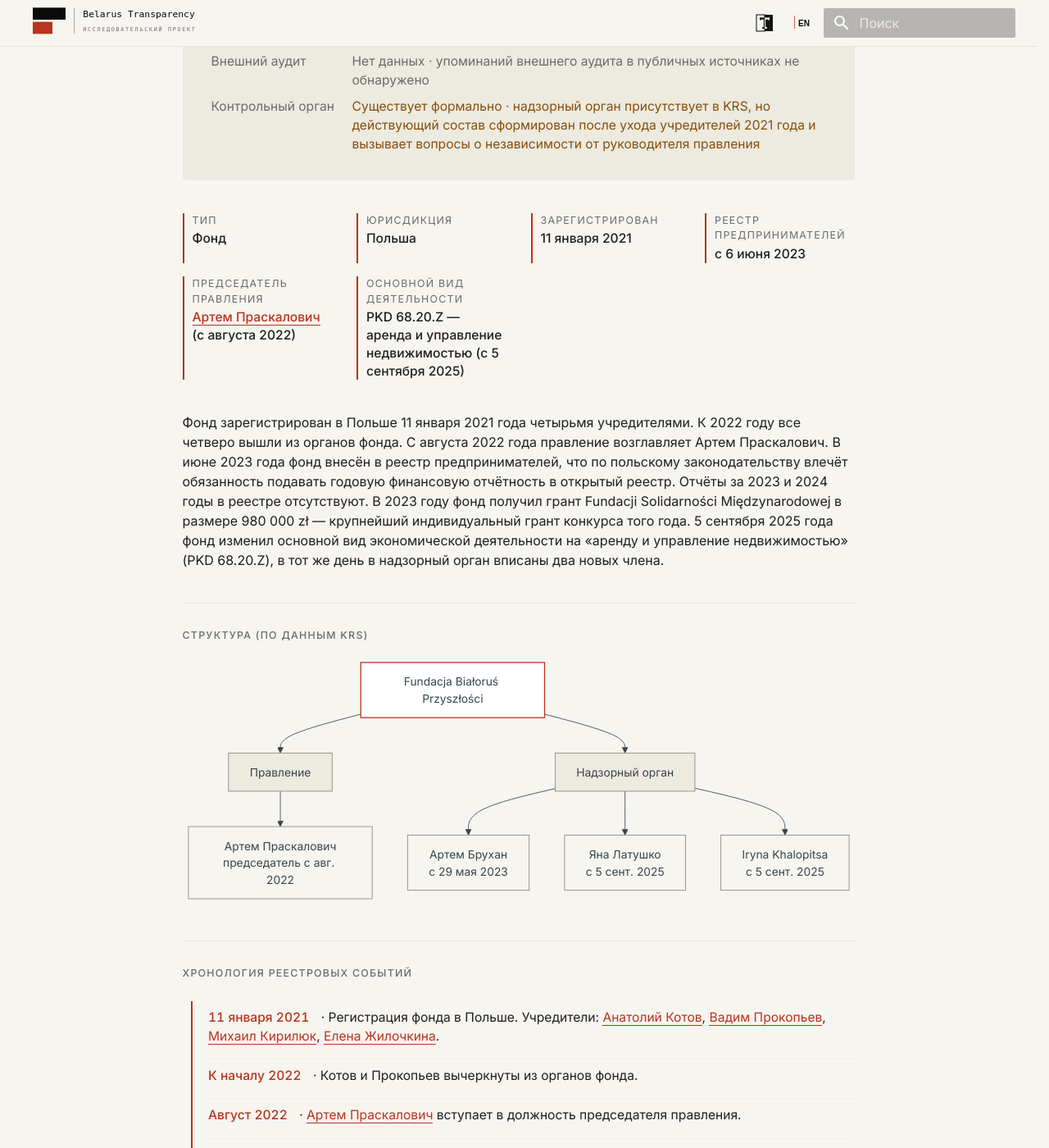
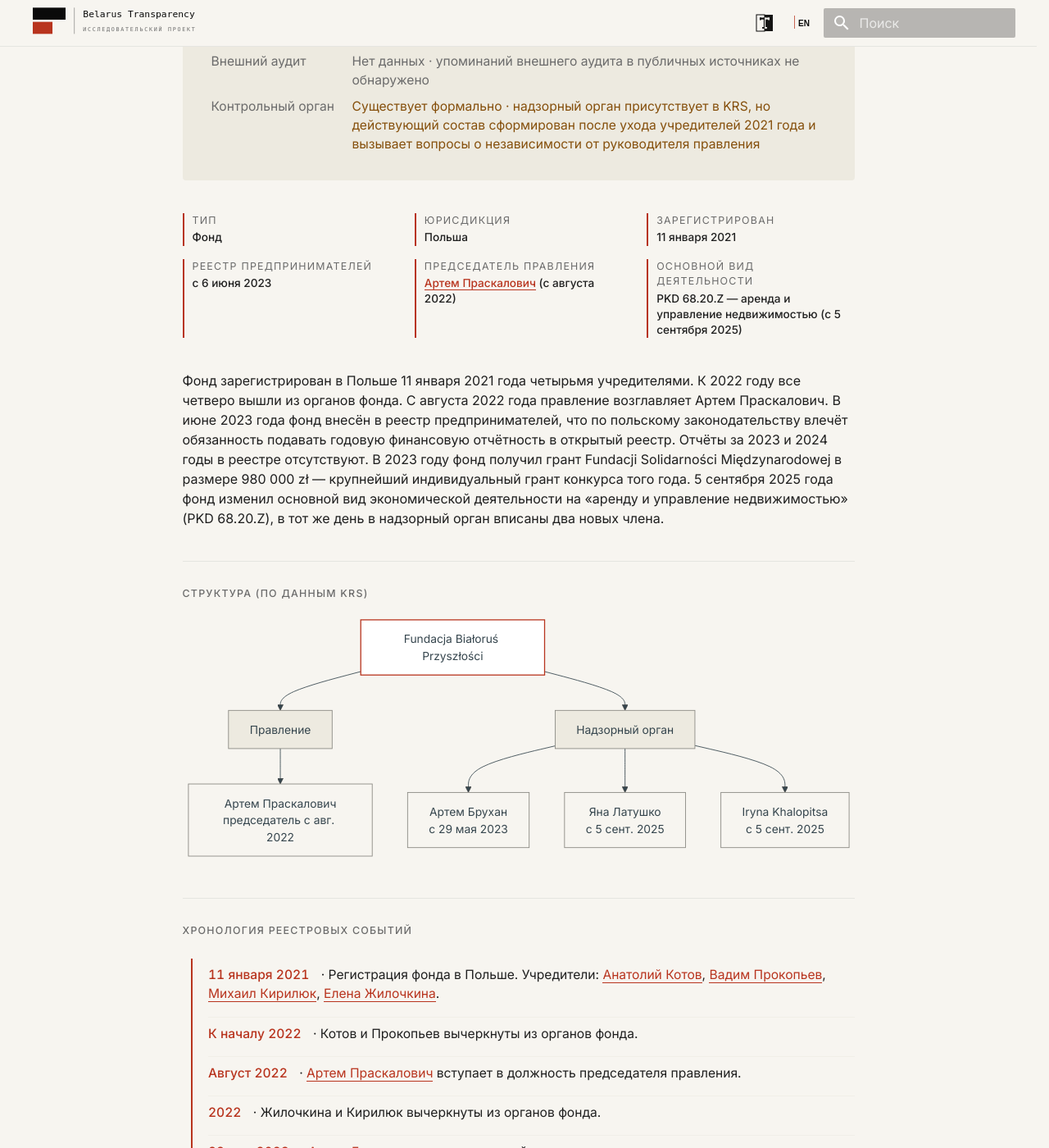
Before and after one commit to belarustransparency/belarus-transparency, an MkDocs documentation site: the page built from docs/organizations/bialorus-przyszlosci-fund.md, in a window 1280 px wide and 1400 px high, scrolled down 578 px. Shown: the whole window at 82% size. Built offline with MkDocs 1.6.1 and Material for MkDocs 9.7.7, drawn with Linux system fonts in a browser that asks for light colours; comment, search, counter and statistics services are not loaded.

Commit message:
new css 2

```diff
--- a/docs/stylesheets/extra.css
+++ b/docs/stylesheets/extra.css
@@ -2247,13 +2247,14 @@
 
 .bt-org-meta .bt-meta-grid {
   display: grid;
-  grid-template-columns: repeat(auto-fit, minmax(180px, 1fr));
+  grid-template-columns: repeat(auto-fit, minmax(200px, 1fr));
   gap: 0.8rem 1.5rem;
 }
 
 .bt-org-meta .bt-meta-item {
   border-left: 2px solid #B8341E;
   padding-left: 10px;
+  min-width: 0;
 }
 
 .bt-org-meta .bt-meta-label {
@@ -2262,11 +2263,18 @@
   text-transform: uppercase;
   letter-spacing: var(--bt-ls-caps);
   margin-bottom: 2px;
+  /* Длинные каплс-лейблы вроде "РЕЕСТР ПРЕДПРИНИМАТЕЛЕЙ" не должны
+     ломаться посреди слова */
+  overflow-wrap: normal;
+  word-break: keep-all;
 }
 
 .bt-org-meta .bt-meta-value {
-  font-size: var(--bt-fs-s4);
+  font-size: var(--bt-fs-s5);
   line-height: var(--bt-lh-tight);
+  /* Переносим только по пробелам, без разрывов внутри слов */
+  overflow-wrap: normal;
+  word-break: normal;
 }
 
 [data-md-color-scheme="slate"] .bt-org-meta .bt-meta-label {
```
